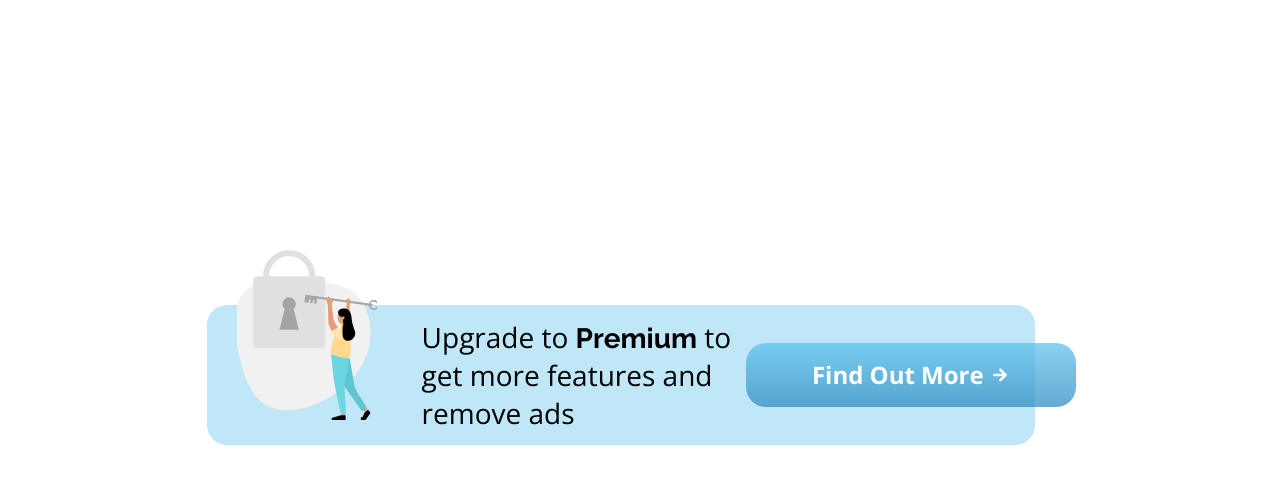
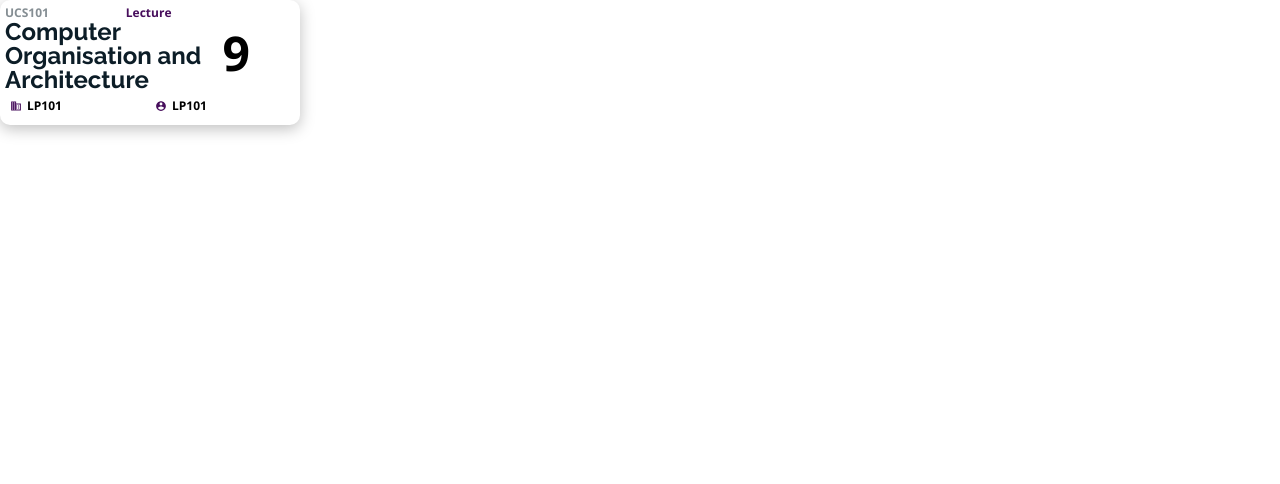
Before and after one commit to shreyanshrana/myherupa-web, a React (Create React App) app: page / in a window 1280 px wide. Shown: the top 484 px of the page. Built offline with nearby package versions, Linux system fonts and the light colour scheme.

Commit message:
CalendarSubjectButton Component Completed

```diff
--- a/src/App.css
+++ b/src/App.css
@@ -626,6 +626,17 @@ body {
     .break-mobile {
       display: inline; } }
 
+.clearfix::after {
+  content: "";
+  clear: both;
+  display: table; }
+
+.test {
+  position: absolute;
+  left: 50%;
+  top: 50%;
+  transform: translate(-50%, -50%); }
+
 * {
   box-sizing: border-box;
   padding: 0;
--- a/src/App.js
+++ b/src/App.js
@@ -1,11 +1,11 @@
 import React from "react";
-import UpgradeWideDashboard from "./Components/UpgradeWideDashboard/UpgradeWideDashboard";
+import CalendarSubjectButton from "./Components/CalendarSubjectButton/CalendarSubjectButton";
 import "./App.css";
 
 function App() {
   return (
     <div className="App">
-      <UpgradeWideDashboard left="50%" top="50%" />
+      <CalendarSubjectButton width="300px" />
     </div>
   );
 }
--- /dev/null
+++ b/src/Components/CalendarSubjectButton/CalendarSubjectButton.css
@@ -0,0 +1,112 @@
+.CalendarSubjectButton {
+  background: #ffffff;
+  padding: 5px;
+  box-shadow: 0px 4px 15px rgba(0, 0, 0, 0.25);
+  border-radius: 10px;
+  font-family: "Open Sans", sans-serif;
+}
+
+.CalendarSubjectButton__Course-Code {
+  font-family: "Open Sans", sans-serif;
+  font-style: normal;
+  font-weight: bold;
+  font-size: 12px;
+  line-height: 15px;
+  /* identical to box height */
+
+  align-items: center;
+
+  color: rgba(12, 29, 39, 0.5);
+
+  /* position: absolute; */
+  left: 5%;
+  top: 5%;
+}
+
+.CalendarSubjectButton__Class-Type {
+  font-family: "Open Sans", sans-serif;
+  font-style: normal;
+  font-weight: bold;
+  font-size: 12px;
+  line-height: 15px;
+  /* identical to box height */
+
+  display: flex;
+  align-items: center;
+
+  /* Subject 2 - gradient */
+
+  color: #470e5c;
+
+  /* position: absolute; */
+  right: 25%;
+  top: 5%;
+}
+
+.CalendarSubjectButton__Course-Name {
+  font-family: Raleway;
+  font-style: normal;
+  font-weight: bold;
+  font-size: 24px;
+  line-height: 24px;
+  display: flex;
+  align-items: center;
+
+  /* Primary Dark */
+
+  color: #0c1d27;
+
+  /* position: absolute; */
+  left: 5%;
+  top: 21%;
+
+  width: 70%;
+}
+
+.CalendarSubjectButton__Class-Time {
+  font-family: "Open Sans";
+  font-style: normal;
+  font-weight: bold;
+  font-size: 48px;
+  /* line-height: 28px; */
+  display: flex;
+  /* align-items: center; */
+  text-align: right;
+  /* position: absolute; */
+  right: 10%;
+  top: 33%;
+}
+
+.CalendarSubjectButton__Class-Location {
+  font-family: "Open Sans";
+  font-style: normal;
+  font-size: 12px;
+  font-weight: bold;
+  line-height: 28px;
+  display: flex;
+  align-items: center;
+
+  /* position: absolute; */
+  left: 15%;
+  bottom: 5%;
+}
+
+.CalendarSubjectButton__Class-Teacher {
+  font-family: "Open Sans";
+  font-style: normal;
+  font-size: 12px;
+  font-weight: bold;
+  line-height: 28px;
+  display: flex;
+  align-items: center;
+
+  /* position: absolute; */
+  left: 55%;
+  bottom: 5%;
+}
+
+.CalendarSubjectButton__Icon {
+  font-size: 12px;
+  margin: 0 5px;
+  color: #470e5c;
+}
--- /dev/null
+++ b/src/Components/CalendarSubjectButton/CalendarSubjectButton.js
@@ -0,0 +1,36 @@
+import React from "react";
+import "./CalendarSubjectButton.css";
+
+let CalendarSubjectButton = props => {
+  let style = {
+    height: "100%",
+    width: props.width
+  };
+  return (
+    <div className="CalendarSubjectButton clearfix" style={style}>
+      <div className="CalendarSubjectButton__Course-Code col col-lg-5">
+        UCS101
+      </div>
+      <div className="CalendarSubjectButton__Class-Type col col-lg-7">
+        Lecture
+      </div>
+      <div className="CalendarSubjectButton__Course-Name col col-lg-9">
+        Computer Organisation and Architecture
+      </div>
+      <div className="CalendarSubjectButton__Class-Time col col-lg-3">9</div>
+      <div className="CalendarSubjectButton__Class-Location col col-lg-6">
+        <ion-icon
+          name="business"
+          class="CalendarSubjectButton__Icon"
+        ></ion-icon>
+        LP101
+      </div>
+      <div className="CalendarSubjectButton__Class-Teacher col col-lg-6">
+        <ion-icon name="contact" class="CalendarSubjectButton__Icon"></ion-icon>
+        LP101
+      </div>
+    </div>
+  );
+};
+
+export default CalendarSubjectButton;
--- a/src/Components/UpgradeWideDashboard/UpgradeWideDashboard.js
+++ b/src/Components/UpgradeWideDashboard/UpgradeWideDashboard.js
@@ -1,3 +1,5 @@
+//Provide top and left position
+//eg. <UpgradeWideDashboard left="50%" top = "50%"/>
 import React from "react";
 import "./UpgradeWideDashboard.css";
 
--- a/src/sass/Components/_Utlities.scss
+++ b/src/sass/Components/_Utlities.scss
@@ -34,3 +34,16 @@
     display: inline;
   }
 }
+
+.clearfix::after {
+  content: "";
+  clear: both;
+  display: table;
+}
+
+.test {
+  position: absolute;
+  left: 50%;
+  top: 50%;
+  transform: translate(-50%, -50%);
+}
```
Also changed, not shown: src/Components/SubejctButton/SubjectButton.css (deleted), src/Components/SubejctButton/SubjectButton.js (deleted).
